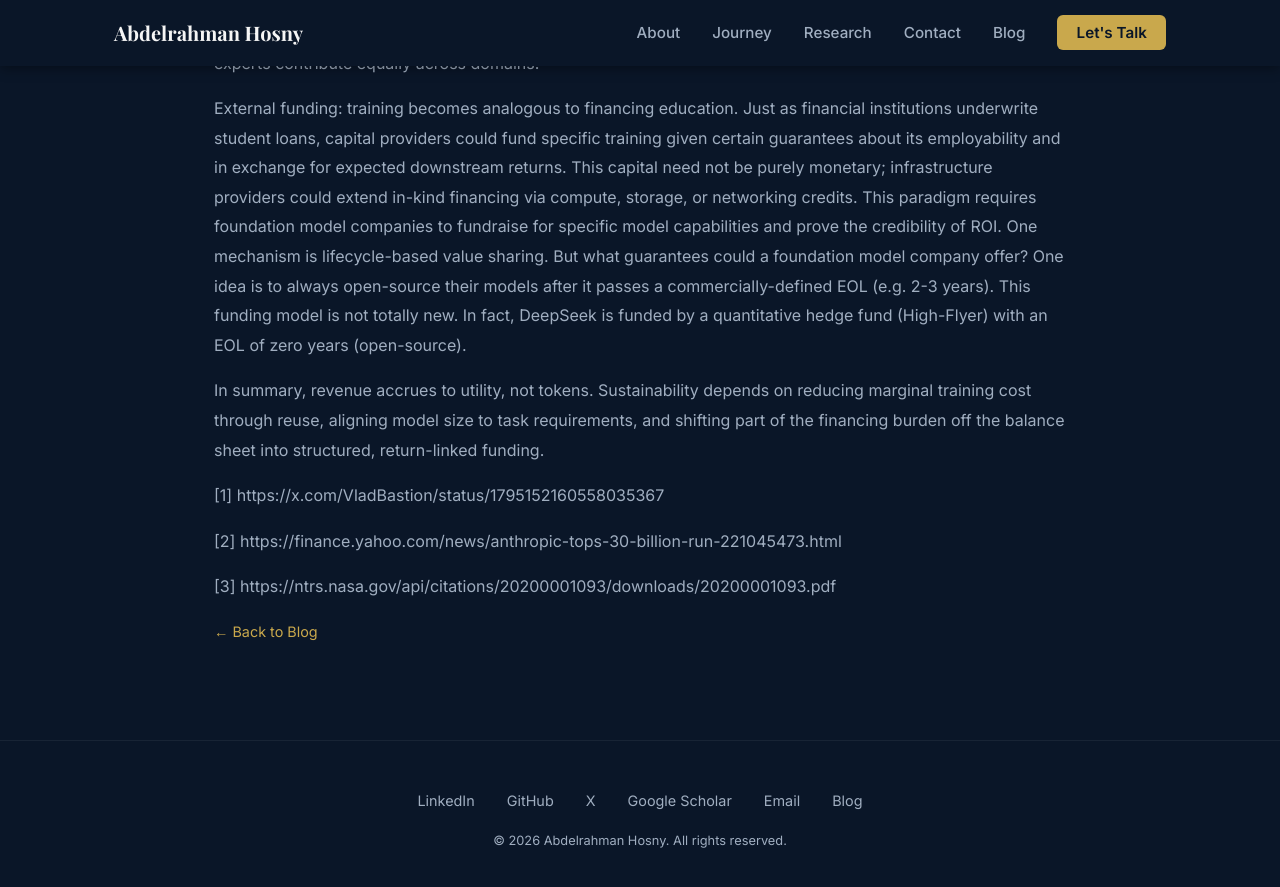
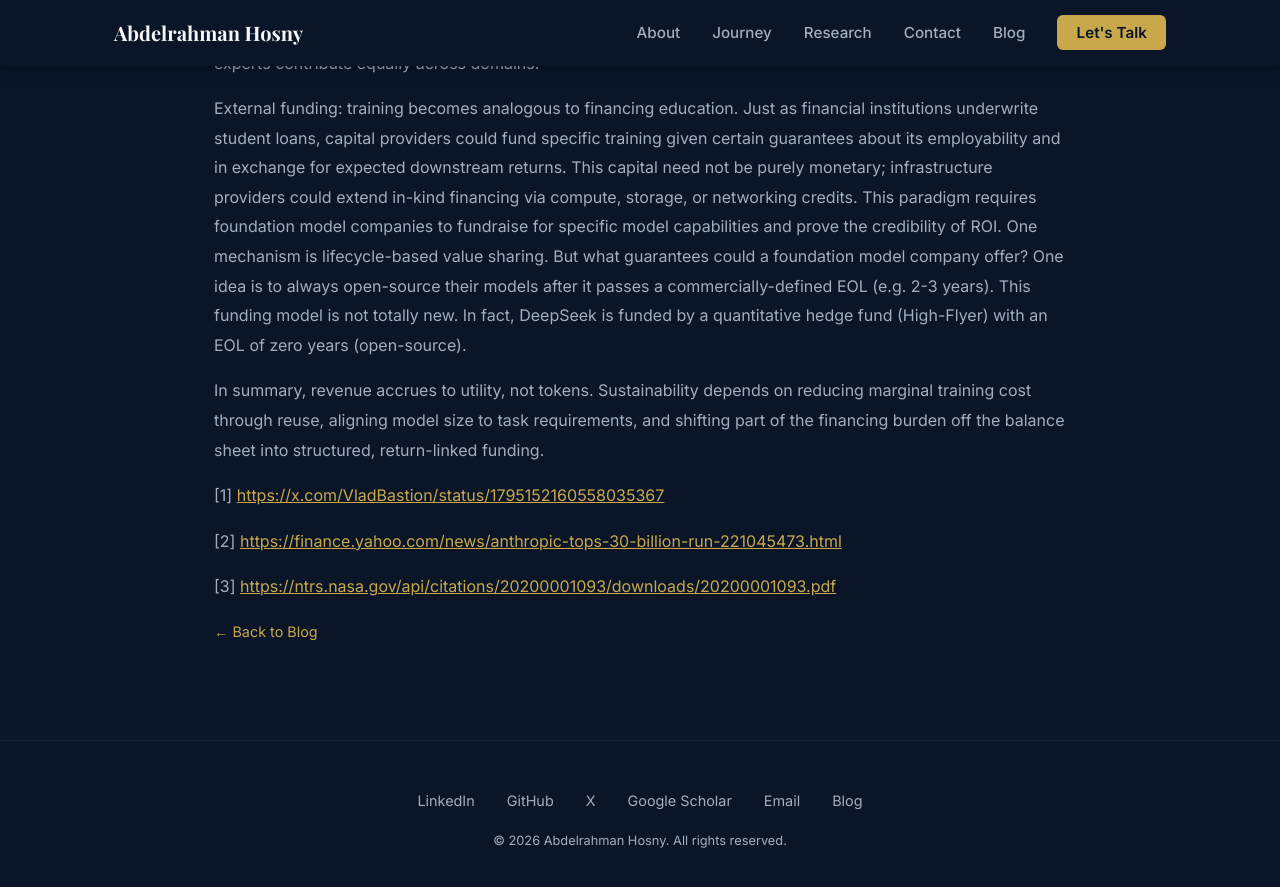
Before and after one commit to abdelrahmanhosny/abdelrahmanhosny.github.io, a Jekyll site: the page built from _posts/2026-06-23-international-students-usa-taxes.md, in a window 1280 px wide and 900 px high, scrolled down 1834 px. Shown: the top 887 px of the window. Built offline with Jekyll 4.4.1, drawn with Linux system fonts in a browser that asks for light colours; some of the changed lines change nothing that is shown.

Commit message:
update references links

```diff
--- a/_posts/2026-06-23-international-students-usa-taxes.md
+++ b/_posts/2026-06-23-international-students-usa-taxes.md
@@ -26,8 +26,8 @@ External funding: training becomes analogous to financing education. Just as fin
 
 In summary, revenue accrues to utility, not tokens. Sustainability depends on reducing marginal training cost through reuse, aligning model size to task requirements, and shifting part of the financing burden off the balance sheet into structured, return-linked funding.
 
-[1] https://x.com/VladBastion/status/1795152160558035367
+[1] [https://x.com/VladBastion/status/1795152160558035367](https://x.com/VladBastion/status/1795152160558035367 )
 
-[2] https://finance.yahoo.com/news/anthropic-tops-30-billion-run-221045473.html
+[2] [https://finance.yahoo.com/news/anthropic-tops-30-billion-run-221045473.html](https://x.com/VladBastion/status/1795152160558035367 )
 
-[3] https://ntrs.nasa.gov/api/citations/20200001093/downloads/20200001093.pdf
+[3] [https://ntrs.nasa.gov/api/citations/20200001093/downloads/20200001093.pdf](https://x.com/VladBastion/status/1795152160558035367)
```
